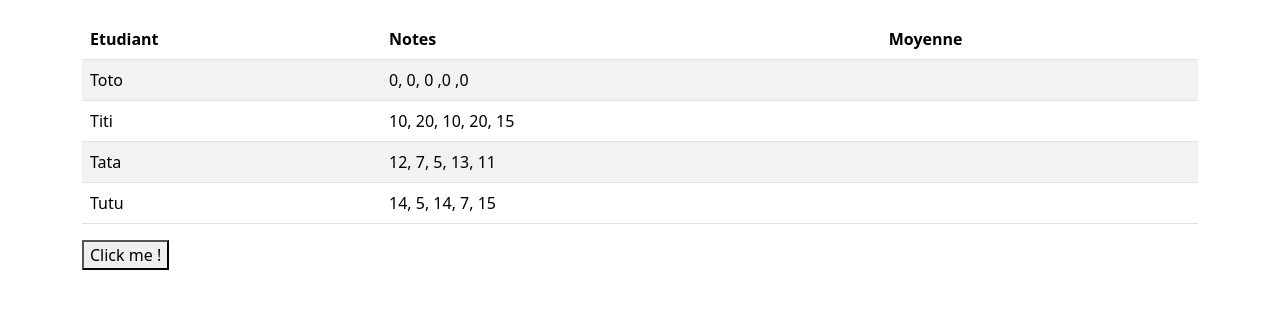
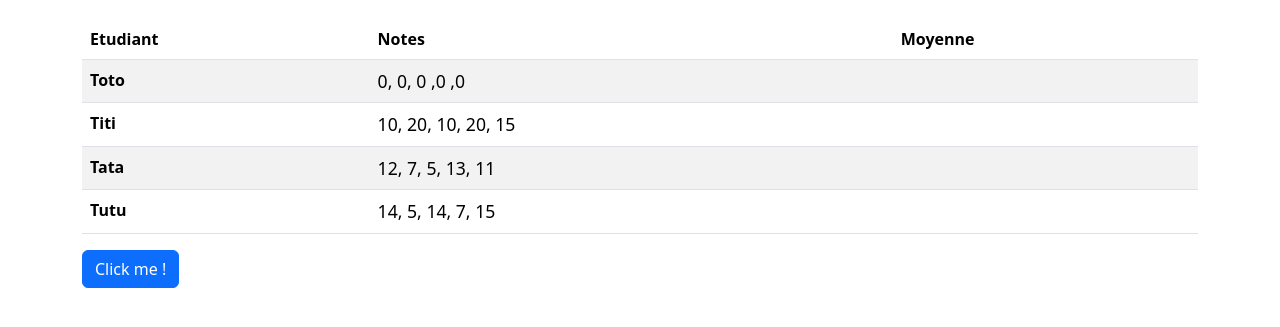
Before and after one commit to TyTy-cf/2026-poei-javascript, a website: page index.html in a window 1280 px wide. Shown: the part 77-404 px from the top of the page. Drawn offline with nearby package versions, Linux system fonts and the light colour scheme.

Commit message:
add exo dom

```diff
--- a/index.html
+++ b/index.html
@@ -44,7 +44,7 @@
                 </tr>
                 </tbody>
             </table>
-            <button class="btn-click-me">Click me !</button>
+            <button class="btn btn-primary">Click me !</button>
         </div>
     </body>
 </html>
--- a/script/dom.js
+++ b/script/dom.js
@@ -0,0 +1,19 @@
+
+window.addEventListener('load', () => {
+    exo1();
+    exo2();
+});
+
+function exo1() {
+    const students = document.querySelectorAll('td:first-child');
+    for (const td of students) {
+        td.classList.add('fw-bold');
+    }
+}
+
+function exo2() {
+    const ranks = document.querySelectorAll('td:nth-child(2)');
+    for (const td of ranks) {
+        td.classList.add('ranks');
+    }
+}
```
Also changed, not shown: exo/dom.md (+7 -0 lines).
